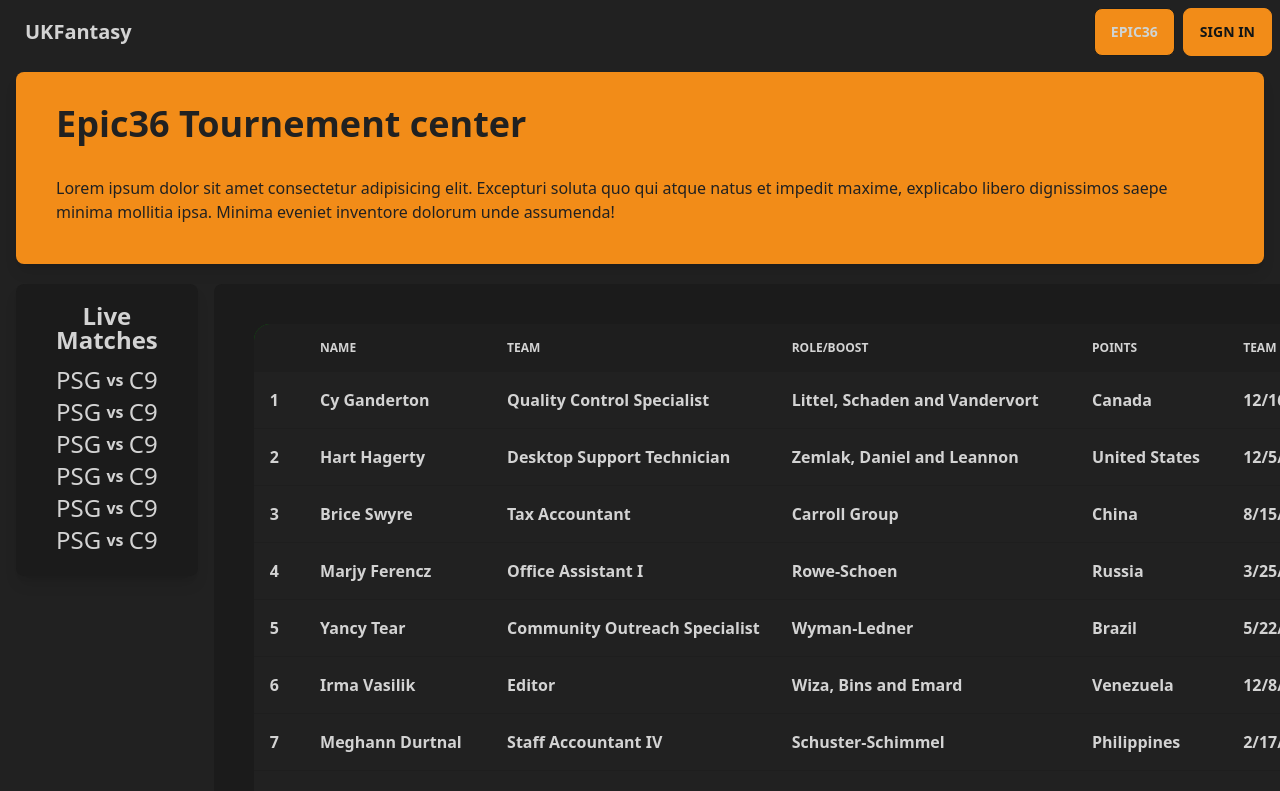
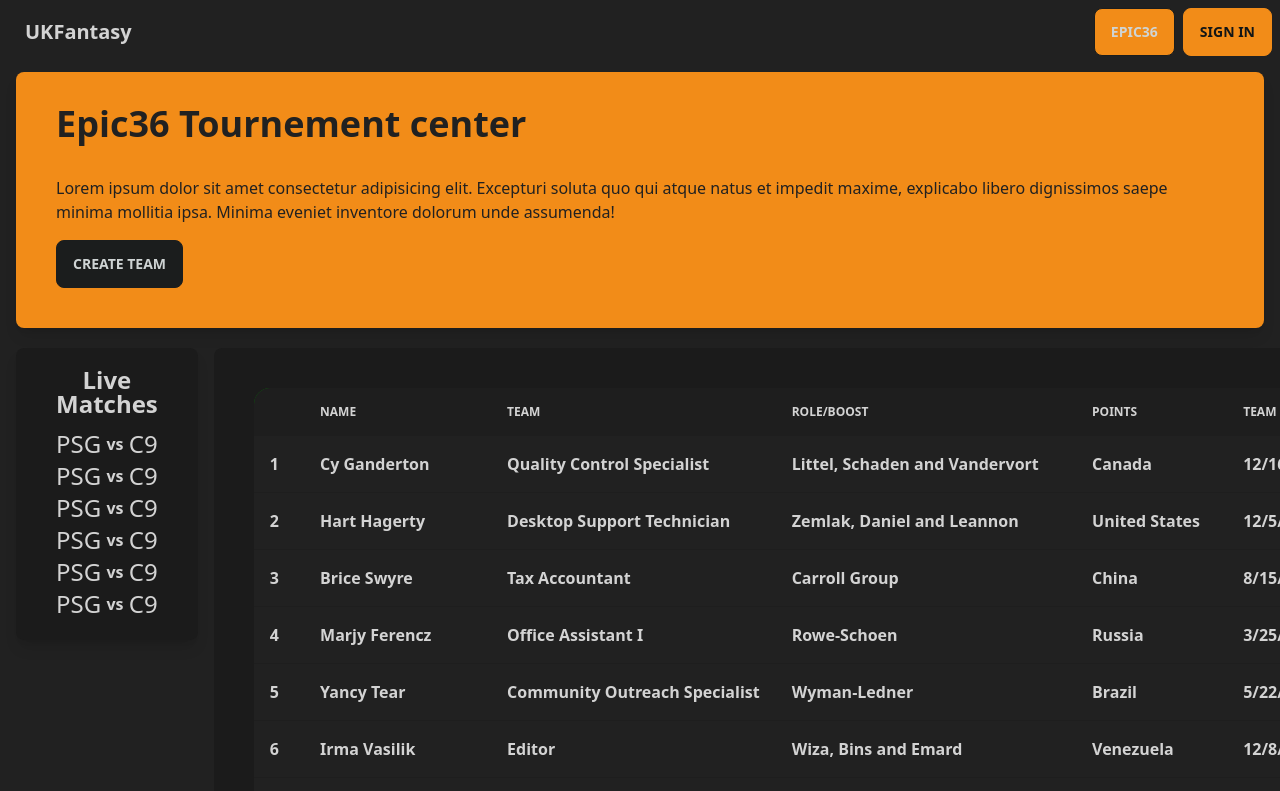
Before and after one commit to FlynnFc/UKFantasy, a Next.js app: page /epic36 in a window 1280 px wide. Shown: the top 791 px of the page. Built offline with nearby package versions, Linux system fonts and the light colour scheme; no server answers.

Commit message:
Update epic36.tsx

```diff
--- a/src/pages/epic36.tsx
+++ b/src/pages/epic36.tsx
@@ -1,6 +1,7 @@
 import { useSession } from "next-auth/react";
 import Link from "next/link";
 import React, { useState } from "react";
+import { AiOutlineClose } from "react-icons/ai";
 
 const Epic36 = () => {
   const session = useSession();
@@ -13,9 +14,9 @@ const Epic36 = () => {
           <div className="relative rounded-lg bg-base-100">
             <div
               onClick={() => setCreateModal(false)}
-              className="absolute right-0 cursor-pointer px-2"
+              className="absolute right-0 cursor-pointer p-2"
             >
-              x
+              <AiOutlineClose />
             </div>
             <h2 className="px-10 pt-5 pb-2 text-xl font-semibold">
               You have not registered a team for this League!
@@ -39,6 +40,9 @@ const Epic36 = () => {
           dignissimos saepe minima mollitia ipsa. Minima eveniet inventore
           dolorum unde assumenda!
         </p>
+        <Link href="/create">
+          <button className="btn mt-4 w-max">Create team</button>
+        </Link>
       </div>
 
       <div className="flex w-full flex-col justify-between lg:flex-row lg:space-x-4">
```
